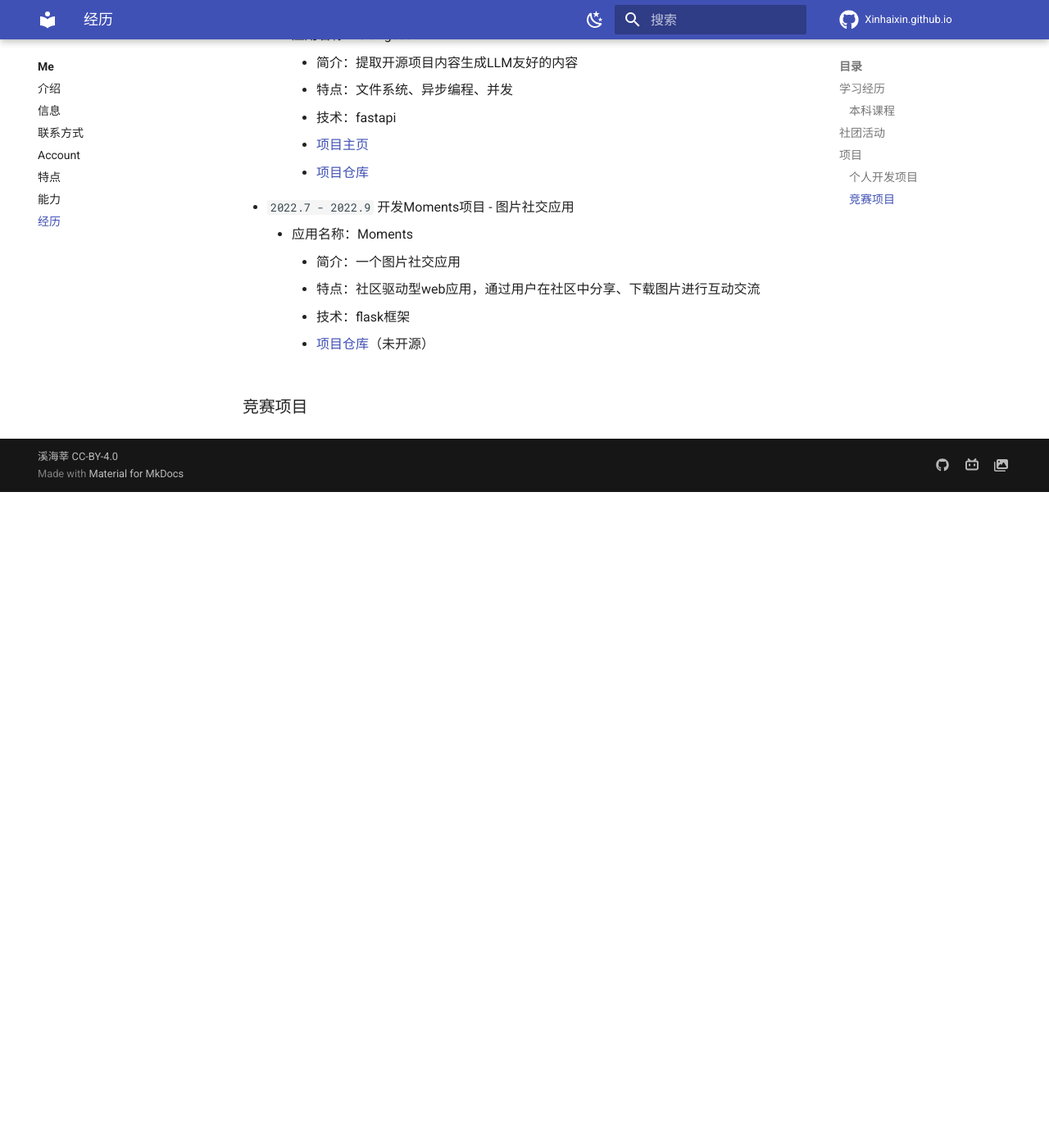
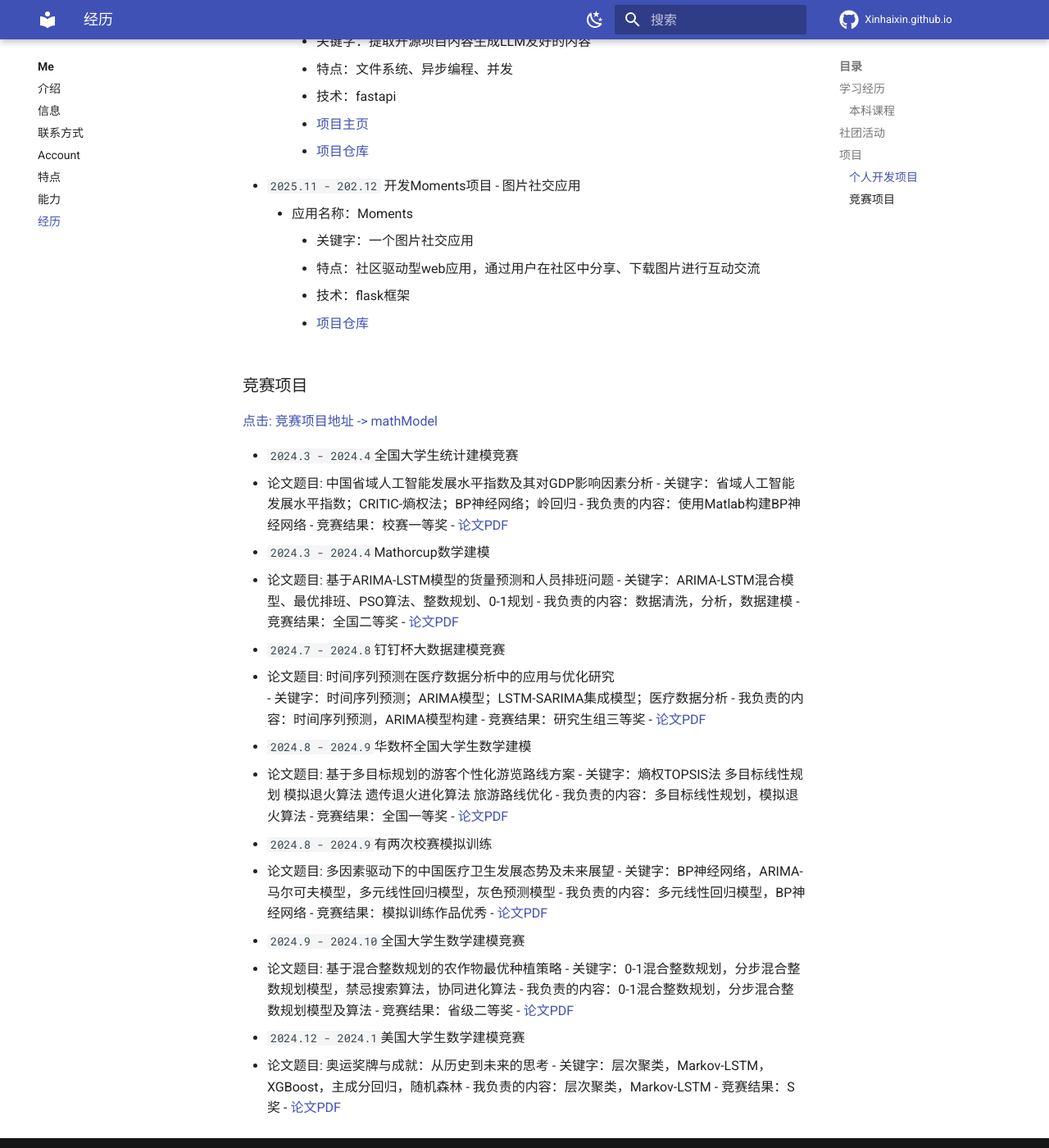
Before and after one commit to Xihaixin/Xihaixin.github.io, an MkDocs documentation site: the page built from docs/ME/experience.md, in a window 1280 px wide and 1400 px high, scrolled down 1916 px. Shown: the whole window at 82% size. Built offline with MkDocs 1.6.1 and Material for MkDocs 9.7.7, drawn with Linux system fonts in a browser that asks for light colours; nearby versions of some CDN libraries; library files that are not in the unit come from our copies; comment, search, counter and statistics services are not loaded; before the commit the page ends 2516 px from its top, so only the background shows below that; some of the changed text lies outside the part shown.

```diff
--- a/docs/ME/experience.md
+++ b/docs/ME/experience.md
@@ -14,7 +14,7 @@
             - 对软件设计开发理解较深入
             - 熟练使用 Linux 和相关工具
             - 编程能力强  熟练使用 Python / Java / C 等编程语言
-    - 学分绩（大三）
+    - 学分成绩（大三）
         - 必修加限选课程
             - 平均学分绩 3.4
 
@@ -52,17 +52,68 @@
 
 - `2025.5 - 2025.8` 开发Gitingest项目 - 参考开源项目进行学习
     - 应用名称：Gitingest
-        - 简介：提取开源项目内容生成LLM友好的内容
+        - 关键字：提取开源项目内容生成LLM友好的内容
         - 特点：文件系统、异步编程、并发
         - 技术：fastapi
         - [项目主页](https://github.com/xihaishen/gitingest)
         - [项目仓库](https://gitee.com/xihaishen/gitingest)
 
-- `2022.7 - 2022.9` 开发Moments项目 - 图片社交应用
+- `2025.11 - 202.12` 开发Moments项目 - 图片社交应用
     - 应用名称：Moments
-        - 简介：一个图片社交应用
+        - 关键字：一个图片社交应用
         - 特点：社区驱动型web应用，通过用户在社区中分享、下载图片进行互动交流
         - 技术：flask框架
-        - [项目仓库](https://github.com/xihaishen/moments)（未开源）
+        - [项目仓库](https://github.com/xihaishen/moments)
 
 ### 竞赛项目
+
+[点击: 竞赛项目地址 -> mathModel](https://gitee.com/xihaishen/math-model)
+
+- `2024.3 - 2024.4`全国大学生统计建模竞赛
+  - 论文题目: 中国省域人工智能发展水平指数及其对GDP影响因素分析
+        - 关键字：省域人工智能发展水平指数；CRITIC-熵权法；BP神经网络；岭回归
+        - 我负责的内容：使用Matlab构建BP神经网络
+        - 竞赛结果：校赛一等奖
+        - [论文PDF](https://gitee.com/xihaishen/math-model/tree/master/%E5%85%A8%E5%9B%BD%E5%A4%A7%E5%AD%A6%E7%94%9F%E7%BB%9F%E8%AE%A1%E5%BB%BA%E6%A8%A1%E7%AB%9E%E8%B5%9B)
+
+- `2024.3 - 2024.4`Mathorcup数学建模
+  - 论文题目: 基于ARIMA-LSTM模型的货量预测和人员排班问题
+        - 关键字：ARIMA-LSTM混合模型、最优排班、PSO算法、整数规划、0-1规划
+        - 我负责的内容：数据清洗，分析，数据建模
+        - 竞赛结果：全国二等奖
+        - [论文PDF](https://gitee.com/xihaishen/math-model/tree/master/Mathorcup%E6%95%B0%E5%AD%A6%E5%BB%BA%E6%A8%A1)
+
+- `2024.7 - 2024.8`钉钉杯大数据建模竞赛
+  - 论文题目: 时间序列预测在医疗数据分析中的应用与优化研究
+        - 关键字：时间序列预测；ARIMA模型；LSTM-SARIMA集成模型；医疗数据分析
+        - 我负责的内容：时间序列预测，ARIMA模型构建
+        - 竞赛结果：研究生组三等奖
+        - [论文PDF](https://gitee.com/xihaishen/math-model/tree/master/%E9%92%89%E9%92%89%E6%9D%AF%E5%A4%A7%E6%95%B0%E6%8D%AE%E5%BB%BA%E6%A8%A1%E7%AB%9E%E8%B5%9B)
+
+- `2024.8 - 2024.9`华数杯全国大学生数学建模
+  - 论文题目: 基于多目标规划的游客个性化游览路线方案
+        - 关键字：熵权TOPSIS法  多目标线性规划  模拟退火算法  遗传退火进化算法  旅游路线优化
+        - 我负责的内容：多目标线性规划，模拟退火算法
+        - 竞赛结果：全国一等奖
+        - [论文PDF](https://gitee.com/xihaishen/math-model/tree/master/%E5%8D%8E%E6%95%B0%E6%9D%AF%E5%85%A8%E5%9B%BD%E5%A4%A7%E5%AD%A6%E7%94%9F%E6%95%B0%E5%AD%A6%E5%BB%BA%E6%A8%A1)
+
+- `2024.8 - 2024.9`有两次校赛模拟训练
+  - 论文题目: 多因素驱动下的中国医疗卫生发展态势及未来展望
+        - 关键字：BP神经网络，ARIMA-马尔可夫模型，多元线性回归模型，灰色预测模型
+        - 我负责的内容：多元线性回归模型，BP神经网络
+        - 竞赛结果：模拟训练作品优秀
+        - [论文PDF](https://gitee.com/xihaishen/math-model/tree/master/%E6%9C%89%E4%B8%A4%E6%AC%A1%E6%A0%A1%E8%B5%9B%E6%A8%A1%E6%8B%9F%E8%AE%AD%E7%BB%83)
+
+- `2024.9 - 2024.10`全国大学生数学建模竞赛
+  - 论文题目: 基于混合整数规划的农作物最优种植策略
+        - 关键字：0-1混合整数规划，分步混合整数规划模型，禁忌搜索算法，协同进化算法
+        - 我负责的内容：0-1混合整数规划，分步混合整数规划模型及算法
+        - 竞赛结果：省级二等奖
+        - [论文PDF](https://gitee.com/xihaishen/math-model/tree/master/%E5%85%A8%E5%9B%BD%E5%A4%A7%E5%AD%A6%E7%94%9F%E6%95%B0%E5%AD%A6%E5%BB%BA%E6%A8%A1%E7%AB%9E%E8%B5%9B)
+
+- `2024.12 - 2024.1`美国大学生数学建模竞赛
+  - 论文题目: 奥运奖牌与成就：从历史到未来的思考
+        - 关键字：层次聚类，Markov-LSTM，XGBoost，主成分回归，随机森林
+        - 我负责的内容：层次聚类，Markov-LSTM
+        - 竞赛结果：S奖
+        - [论文PDF](https://gitee.com/xihaishen/math-model/tree/master/%E7%BE%8E%E5%9B%BD%E5%A4%A7%E5%AD%A6%E7%94%9F%E6%95%B0%E5%AD%A6%E5%BB%BA%E6%A8%A1%E7%AB%9E%E8%B5%9B)
```
Also changed, not shown: other parts of docs/ME/experience.md (+3 -3 lines), README.md (+1 -1 lines), docs/LECTURE/Linux/linux.md (+0 -26 lines), docs/LECTURE/mkdocs-material/quick-start.md (+9 -3 lines), docs/ME/introduction.md (+5 -7 lines).
